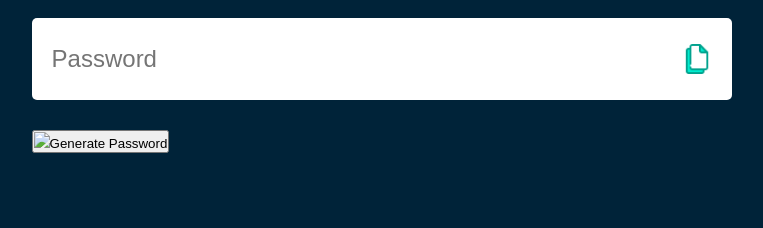
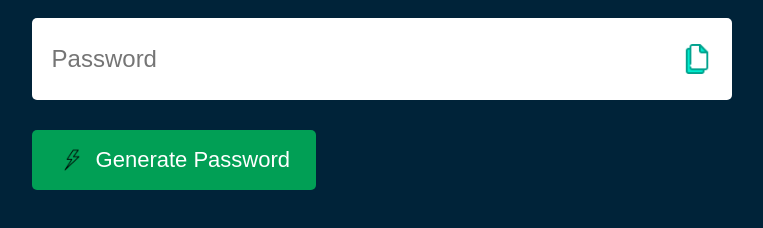
Before and after one commit to Mazharrais/Random-Password-Generator, a plain HTML site: page index.html in a window 1280 px wide. Shown: the part 290-518 px from the top of the page, without its empty margins (122-885 px from the left). Drawn offline with Linux system fonts and the light colour scheme.

Commit message:
add code

```diff
--- a/index.html
+++ b/index.html
@@ -18,7 +18,7 @@
             <img src="images/paste.png" alt="">
 
         </div>
-        <button><img src="images/innovation.png">Generate Password</button>
+        <button><img src="images/lightning.png">Generate Password</button>
     </div>
 
 
--- a/style.css
+++ b/style.css
@@ -41,3 +41,21 @@ body{
     outline: 0;
     font-size: 24px;
 }
+.container button img{
+    width: 28px;
+    margin-right: 10px;
+}
+.container button{
+    border: 0;
+    outline: 0;
+    background: #019f55;
+    color: #fff;
+    font-size: 22px;
+    font-weight: 300;
+    display: flex;
+    align-items: center;
+    justify-content: center;
+    padding: 16px 26px;
+    border-radius: 5px;
+    cursor: pointer;
+}
```
Also changed, not shown: images/lightning.png (added).
